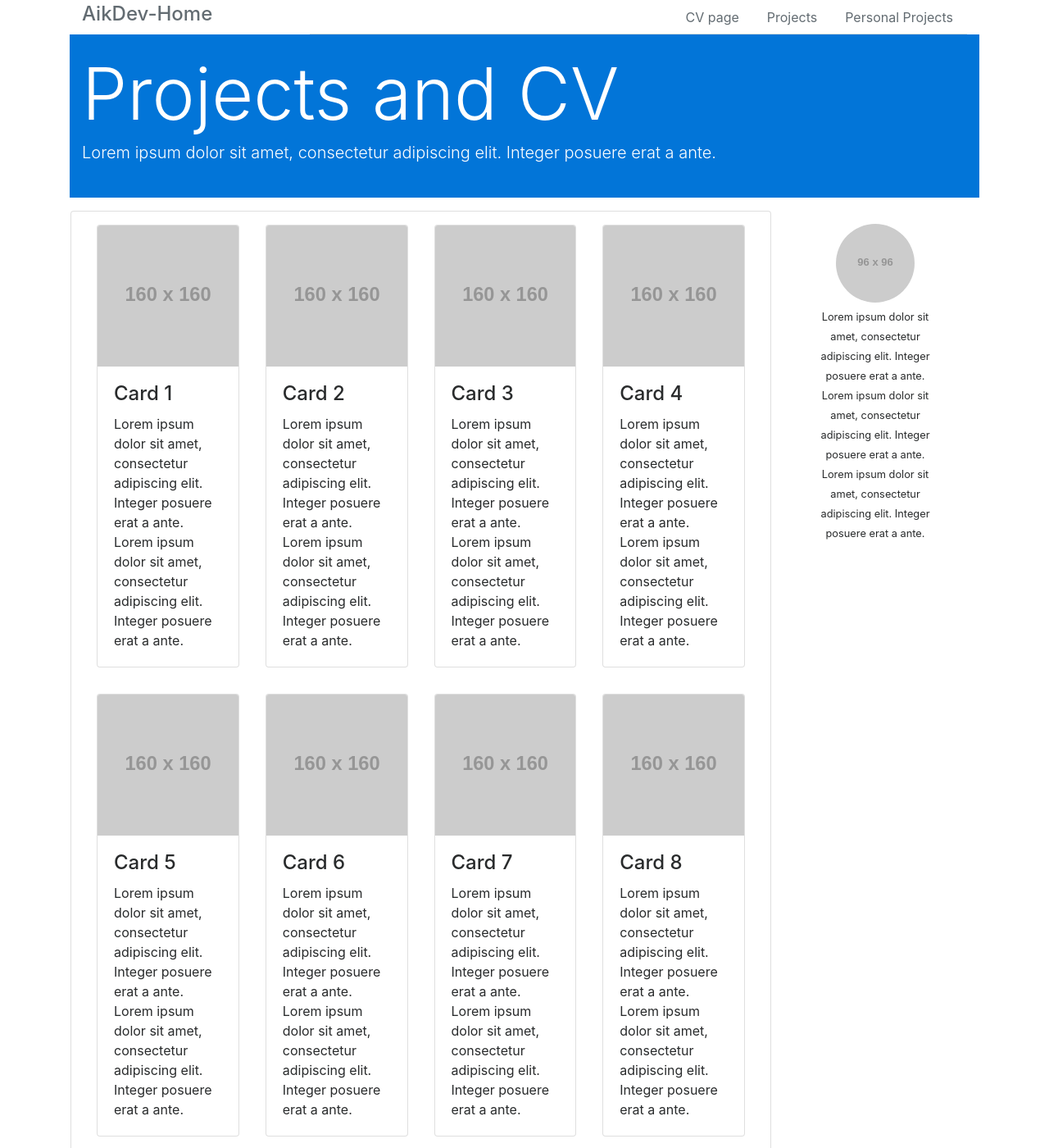
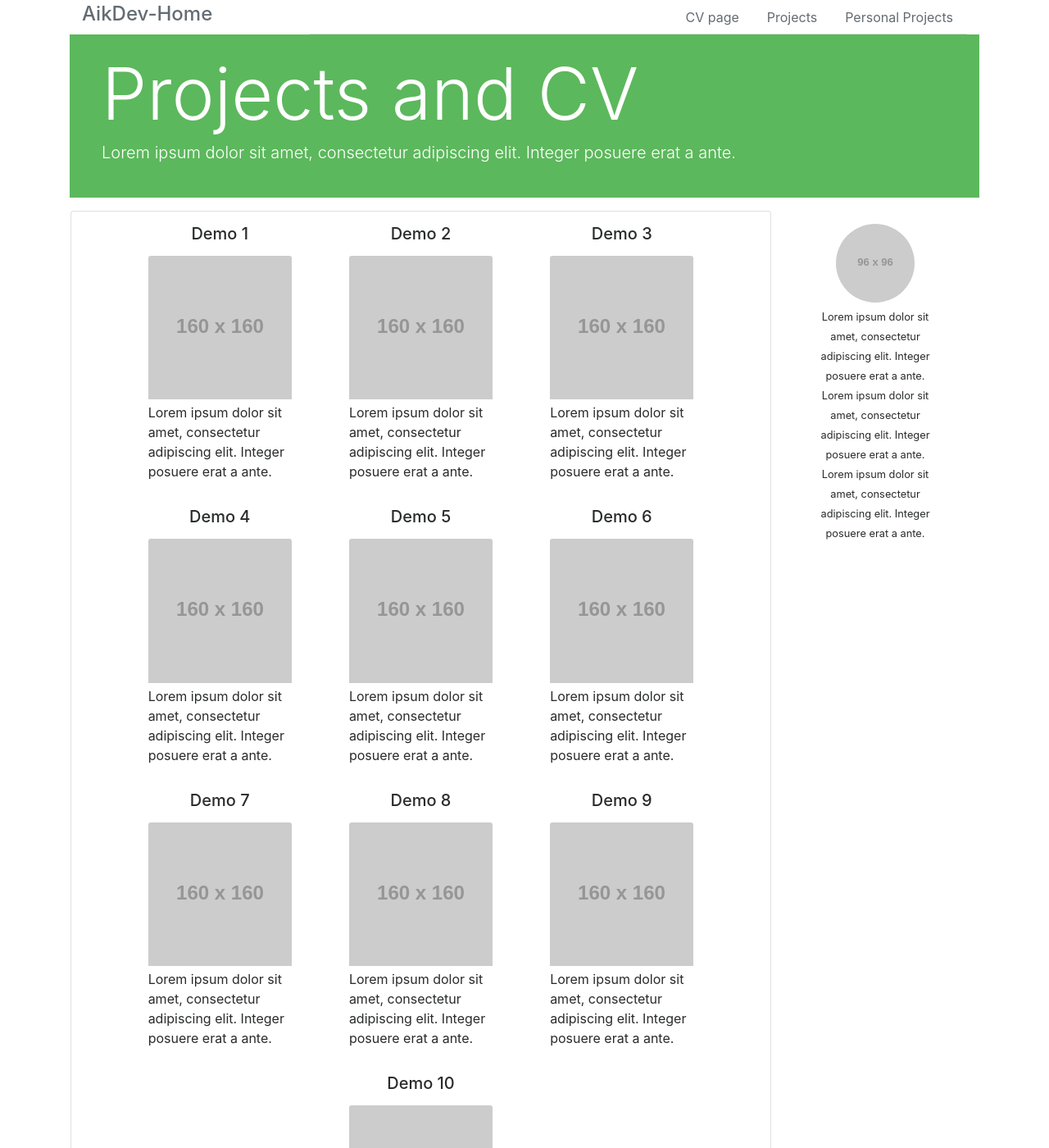
Before and after one commit to aik6980/aik6980.github.io, a Jekyll site: the page built from pages/personal-project-page.md, in a window 1280 px wide and 1400 px high. Shown: the whole window at 82% size. Built offline with Jekyll 4.4.1, drawn with Linux system fonts in a browser that asks for light colours; nearby versions of some CDN libraries; some of the changed text lies outside the part shown.

Commit message:
update layout

```diff
--- a/_includes/blog-page-header.html
+++ b/_includes/blog-page-header.html
@@ -33,7 +33,7 @@
     </div>
     <div class='container'>
     <div class='row text-white bg-primary'>
-        <div class='col-md-12 my-4'>
+        <div class='col-md-12 m-4'>
             <h1 class='display-2'>Blog page</h1>
             <p class='lead'>Lorem ipsum dolor sit amet, consectetur adipiscing elit. Integer posuere erat a ante.</p>
         </div>
--- a/_includes/project-page-header.html
+++ b/_includes/project-page-header.html
@@ -16,8 +16,8 @@
         </div>
     </div>
     <div class='container'>
-    <div class='row text-white bg-primary'>
-        <div class='col-md-12 my-4'>
+    <div class='row text-white bg-success'>
+        <div class='col-md-12 m-4'>
             <h1 class='display-2'>Projects and CV</h1>
             <p class='lead'>Lorem ipsum dolor sit amet, consectetur adipiscing elit. Integer posuere erat a ante.</p>
         </div>
--- a/_layouts/front-page.html
+++ b/_layouts/front-page.html
@@ -47,7 +47,7 @@
                                 <div class="card-block">
                                     <h4 class="card-title">About</h4>
                                     <p>Lorem ipsum dolor sit amet, consectetur adipiscing elit. Integer posuere erat a ante.</p>
-                                    <a href="#" class="btn btn-outline-danger">under construction</a>
+                                    <a href="/about/" class="btn btn-block btn-warning">click here</a>
                                 </div>
                             </div>
                         </div>
--- a/pages/personal-project-page.md
+++ b/pages/personal-project-page.md
@@ -2,14 +2,12 @@
 layout: projects-page
 title: Release titles
 ---
-<div class="card-deck">
+<div class="row justify-content-center">
 {% for i in (1..10) %}
-<div class='card m-3'>
-    <img class="card-img-top" src="https://placehold.it/160x160" />
-    <div class="card-block">
-        <h4 class="card-title">Card {{ i }}</h4>
-        <p class='card-text'>Lorem ipsum dolor sit amet, consectetur adipiscing elit. Integer posuere erat a ante. Lorem ipsum dolor sit amet, consectetur adipiscing elit. Integer posuere erat a ante.</p>
-    </div>
+<div class='col-md-3 card m-3 border-0'>
+    <h5 class="card-title text-center">Demo {{ i }}</h5>
+    <img class="card-img-top m-1" src="https://placehold.it/160x160" />
+    <p class='card-text ml-1'>Lorem ipsum dolor sit amet, consectetur adipiscing elit. Integer posuere erat a ante.</p>
 </div>
 {% endfor %}
 </div>
```
Also changed, not shown: _includes/about-page-header.html (added, +17 -0 lines), _layouts/about-page.html (added, +45 -0 lines), pages/about.md (+1 -1 lines), pages/project-page.md (+1 -1 lines).
